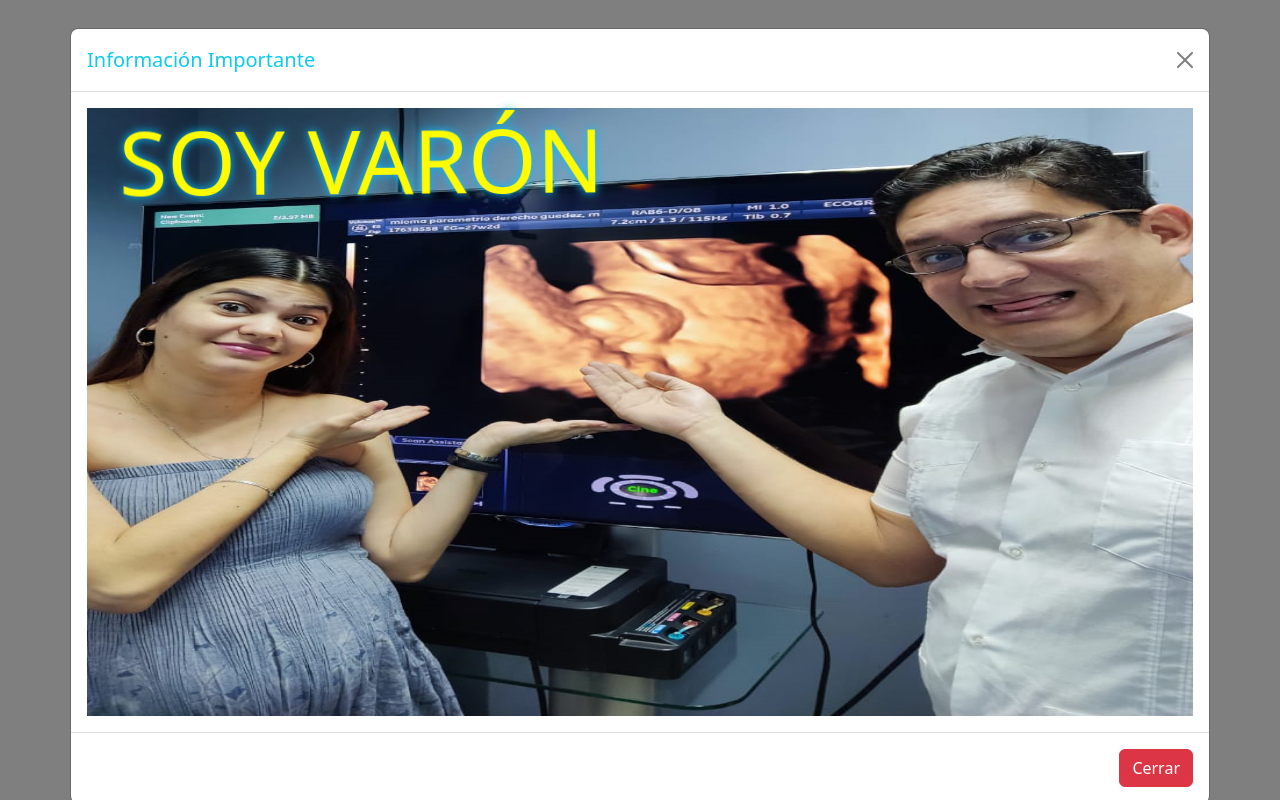
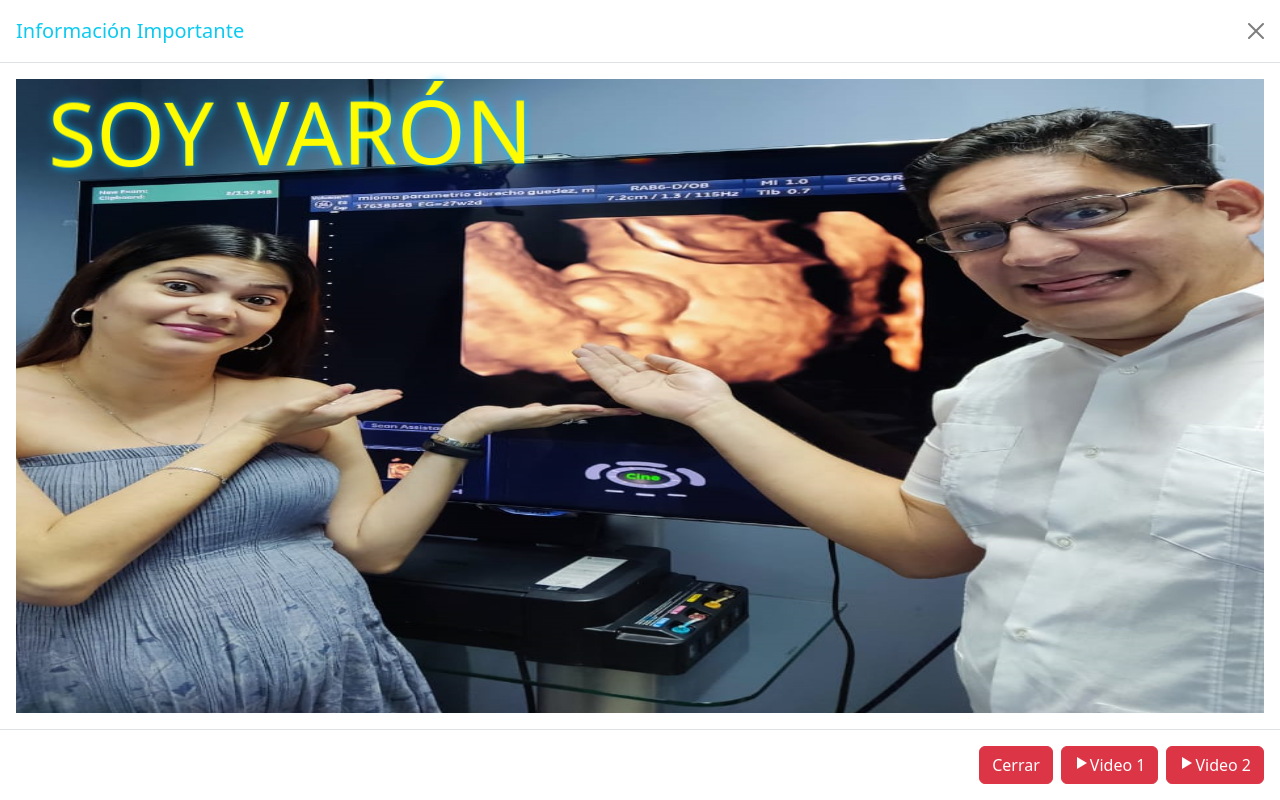
Before and after one commit to AvilaPro/pelibe, a plain HTML site: page index.html in a window 1280 px wide. Both pictures are taken after a click on the button "Iniciar". Drawn offline with nearby package versions, Linux system fonts and the light colour scheme.

Commit message:
tercer commit

```diff
--- a/index.html
+++ b/index.html
@@ -52,7 +52,7 @@
   <!-- Modal -->
   <div class="modal fade" id="staticBackdrop" data-bs-backdrop="static" data-bs-keyboard="false" tabindex="-1"
     aria-labelledby="staticBackdropLabel" aria-hidden="true">
-    <div class="modal-dialog modal-xl">
+    <div class="modal-dialog modal-fullscreen">
       <div class="modal-content">
         <div class="modal-header">
           <h1 class="modal-title fs-5 text-info" id="staticBackdropLabel">Información Importante</h1>
@@ -64,6 +64,8 @@
         </div>
         <div class="modal-footer">
           <button type="button" class="btn btn-danger" data-bs-dismiss="modal">Cerrar</button>
+          <a class="btn btn-danger" href="https://youtu.be/v45G9d0kr00" target="_blank" role="button"><ion-icon name="play-sharp"></ion-icon>Video 1</a>
+          <a class="btn btn-danger" href="https://youtu.be/Gil5TPLxwKw" target="_blank" role="button"><ion-icon name="play-sharp"></ion-icon>Video 2</a>
         </div>
       </div>
     </div>
```
